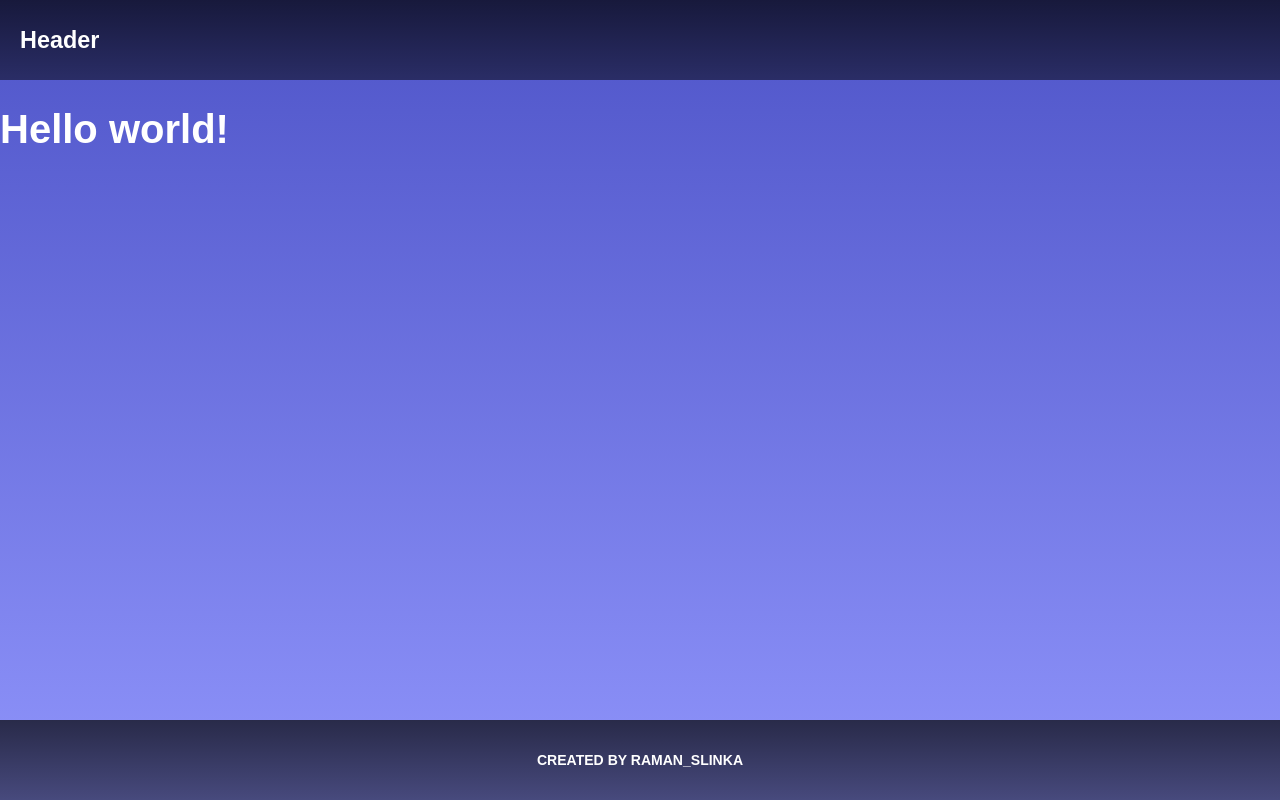
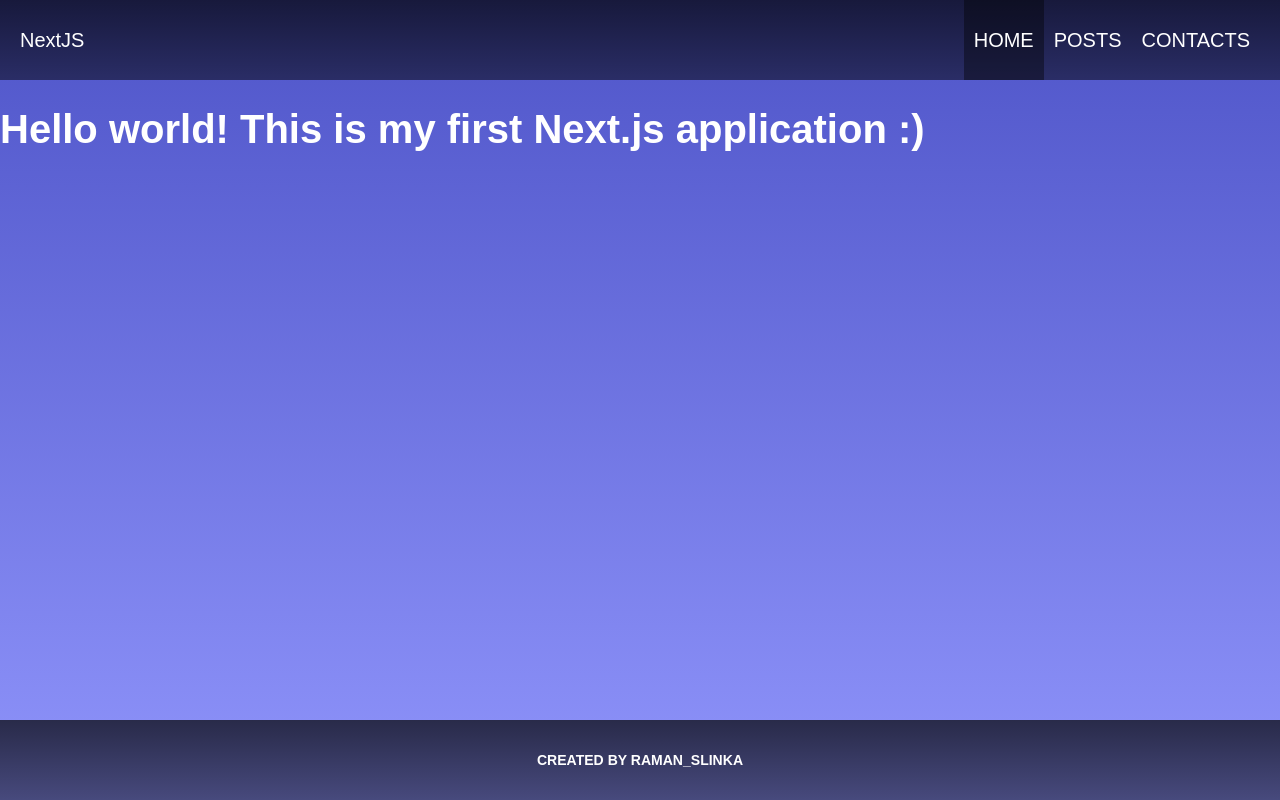
Before and after one commit to RamanSlinka/learn-Next.JS, a Next.js app: page / in a window 1280 px wide. Built offline with nearby package versions, Linux system fonts and the light colour scheme.

Commit message:
Pages Navigation & Redirecting

```diff
--- a/Components/Header.js
+++ b/Components/Header.js
@@ -1,10 +1,11 @@
-import Heading from "./Heading";
+
+import Navbar from "./Navbar";
 
 
 const Header = () => {
     return (
         <header>
-            <Heading tag={"h3"} text={"Header"}/>
+            <Navbar/>
         </header>
     );
 };
--- /dev/null
+++ b/Components/Navbar.js
@@ -0,0 +1,33 @@
+import styles from "../styles/Navbar.module.scss"
+import Link from "next/link";
+import {useRouter} from "next/router";
+
+
+const navigation = [
+    {id: 1, title: 'Home', path: '/'},
+    {id: 2, title: 'Posts', path: '/posts'},
+    {id: 3, title: 'Contacts', path: '/contacts'},
+]
+
+const Navbar = () => {
+    const {pathname} = useRouter();
+    return (
+        <nav className={styles.nav}>
+            <div className={styles.logo}>
+                NextJS
+            </div>
+            <div className={styles.links}>
+                {navigation.map(({id, title, path}) => (
+                    <Link key={id} href={path}>
+                        <a className={pathname === path ? styles.active : null}
+                        >{title}
+                        </a></Link>
+                ))}
+
+
+            </div>
+        </nav>
+    );
+};
+
+export default Navbar;
--- a/pages/index.js
+++ b/pages/index.js
@@ -2,7 +2,8 @@ import Heading from "../Components/Heading";
 
 const Home = () => {
     return (
-        <Heading text="Hello world!"/>
+        <Heading text="Hello world! This is my first Next.js application :)"/>
+
     )
 }
 export default Home;
```
Also changed, not shown: pages/404.js (+15 -2 lines).
